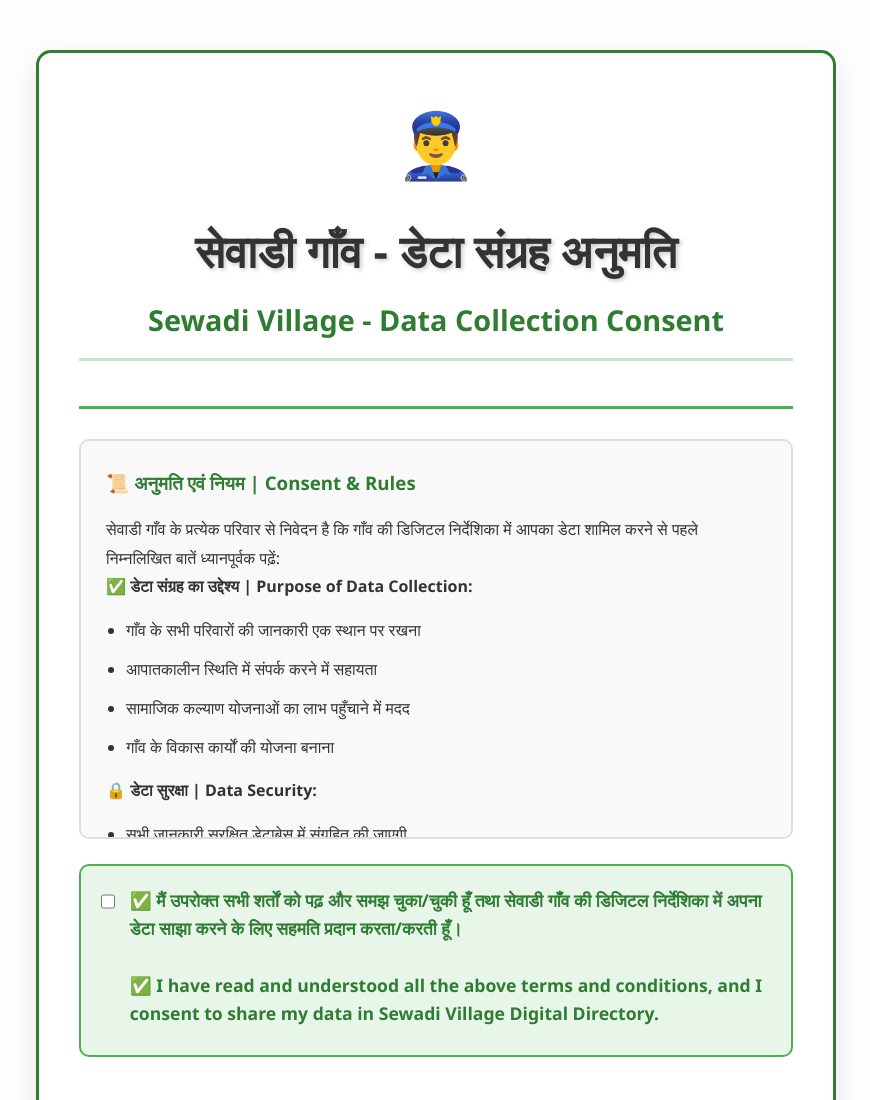
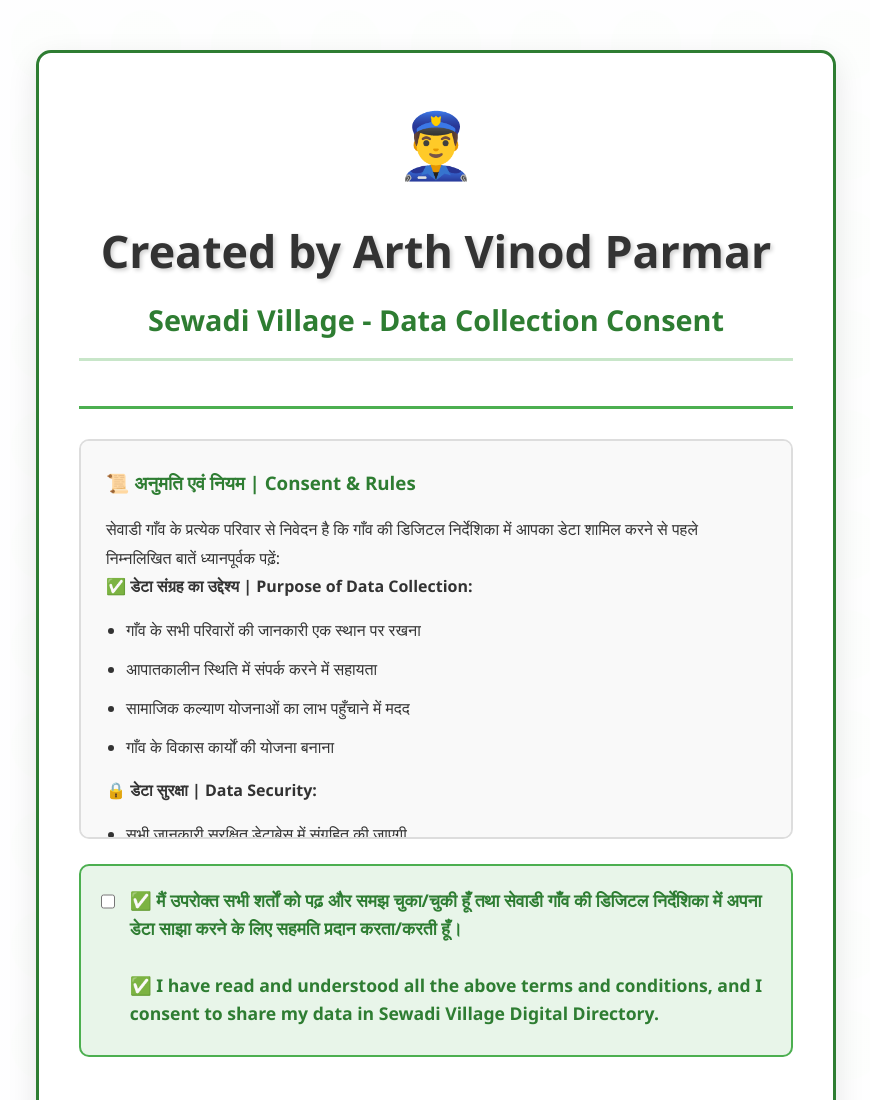
Before and after one commit to Crabbieryak/sewadi-village-directory, a plain HTML site: page index.html in a window 1280 px wide. Shown: the top 1100 px of the page, without its empty margins (204-1074 px from the left). Drawn offline with Linux system fonts and the light colour scheme.

Commit message:
Update index.html

```diff
--- a/index.html
+++ b/index.html
@@ -450,7 +450,7 @@
     <div class="acceptance-page" id="acceptancePage">
         <div class="acceptance-header">
             <div class="police-icon">👮‍♂️</div>
-            <h1>सेवाडी गाँव - डेटा संग्रह अनुमति</h1>
+            <h1>Created by Arth Vinod Parmar</h1>
             <h2>Sewadi Village - Data Collection Consent</h2>
         </div>
 
@@ -882,4 +882,5 @@
         }
     </script>
 </body>
+
 </html>
```
